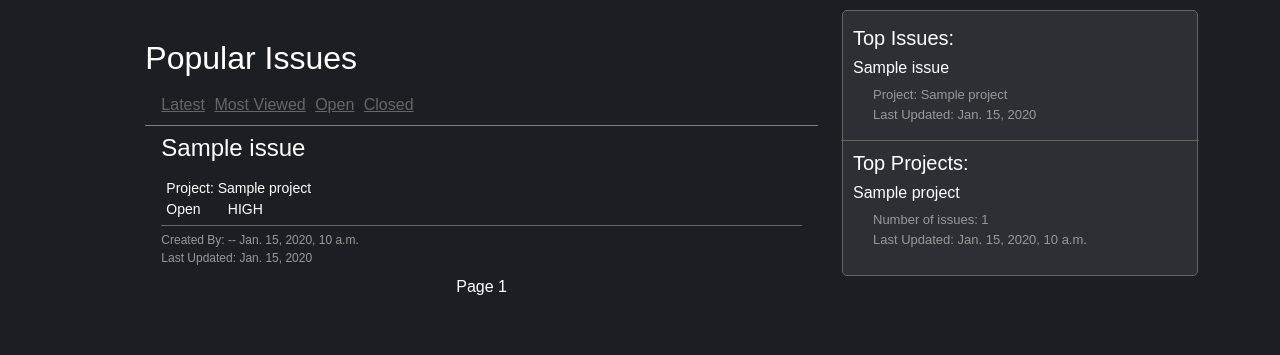
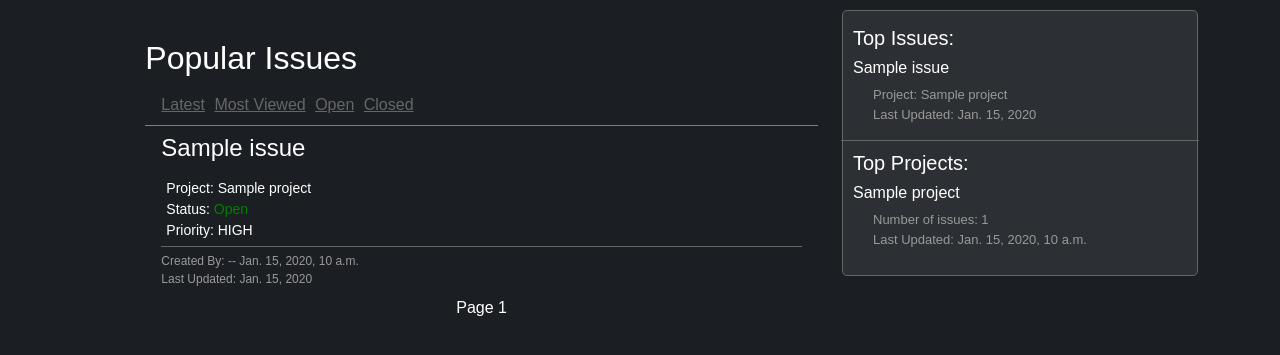
Before and after one commit to chondosha1234/issue_tracker, a Django app: page /issue_list in a window 1280 px wide. Shown: the part 60-415 px from the top of the page. Run offline with Django 3.2, Linux system fonts and the light colour scheme; tables that the repository leaves empty hold one stand-in row (values such as "Sample post").

Commit message:
changed so priority only shown on open issues

```diff
--- a/templates/issue_details.html
+++ b/templates/issue_details.html
@@ -16,10 +16,10 @@
           <div class="item-info">
             {% if issue.issue_status == 'Open' %}
               <p>Status: <span style="color: green;">{{ issue.issue_status }}</span></p>
+              <p>Priority: {{ issue.priority }} </p>
             {% else %}
               <p>Status: <span style="color: red;">{{ issue.issue_status }}</span>
             {% endif %}
-            <p>Priority: {{ issue.priority }} </p>
           </div>
           <div class='item-dates'>
             <p> Owner: {{ issue.created_by }} -- Created on: {{ issue.created_on | date }}</p>
--- a/templates/issue_list.html
+++ b/templates/issue_list.html
@@ -37,7 +37,12 @@
           <h4><a class="item-title" href="{% url 'issues:issue_details' issue.id %}">{{ issue.title }}</a></h4>
           <div class="item-info">
             <p> Project: {{ issue.project }}</p>
-            <p> {{ issue.issue_status }} &nbsp; &nbsp; &nbsp; {{ issue.priority }}</p>
+            {% if issue.issue_status == 'Open' %}
+              <p>Status: <span style="color: green;">{{ issue.issue_status }}</span></p>
+              <p>Priority: {{ issue.priority }} </p>
+            {% else %}
+              <p>Status: <span style="color: red;">{{ issue.issue_status }}</span>
+            {% endif %}
           </div>
           <div class="item-dates">
             <p> Created By: {{ issue.created_by }} -- {{ issue.created_on }}</p>
```
